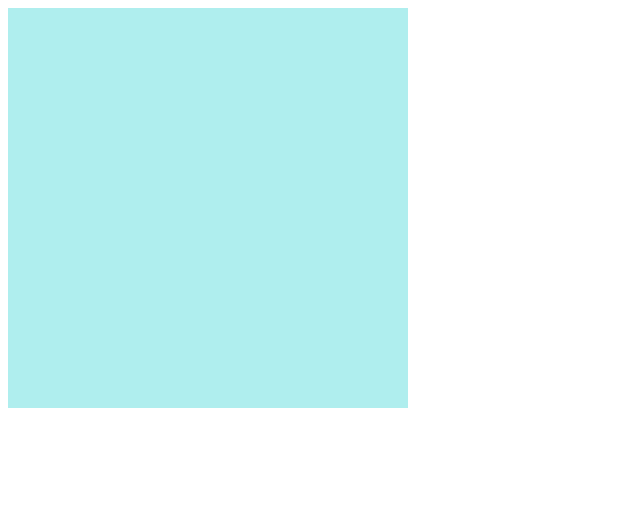
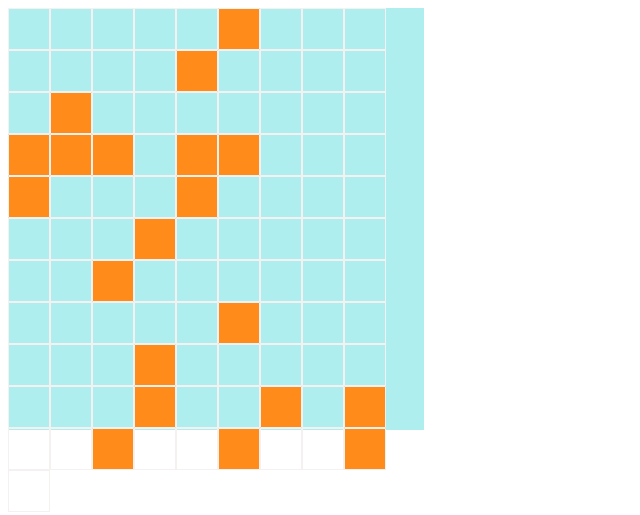
Before and after one commit to linettejv/Minesweeper, a plain HTML site: page index.html in a window 1280 px wide. Shown: the whole page, without its empty margins (0-640 px from the left). Drawn offline with Linux system fonts and the light colour scheme.

Commit message:
Added the neighbouring bomb vales

```diff
--- a/app.js
+++ b/app.js
@@ -3,18 +3,76 @@ document.addEventListener('DOMContentLoaded',() =>{
   const grid = document.querySelector('.grid')
   let width = 10
   let squares = []
+  let bombNum = 20
   // that's how variables are set in js
   // CREATING THE BOARD :
   function createBoard(){
+    // getting a shuffled array with bombs
+    const bombArray = Array(bombNum).fill('bomb')
+    // creating a bomb array
+    const emptySpaceArray = Array(width*width - bombNum).fill('empty')
+    // the safe spaces array
+
+    /*console.log(bombArray)
+    console.log(emptySpaceArray)
+    // this shows the output on the console tab while inspecting */
+
+    const gameArray = emptySpaceArray.concat(bombArray)
+    console.log(gameArray)
+    // normally concatinated gameArray , this should be shuffled :
+    const shuffledArray =  gameArray.sort(() => Math.random() -0.5)
+    console.log(shuffledArray)
+
+    // 1. done
     for(let i =0 ; i < width*width ; i++){
         const square = document.createElement('div')
         // creating a 100 squares
         square.setAttribute('id',i)
         // giving an id for each square created
+        square.classList.add(shuffledArray[i])
+        // giving a bomb / celar space assignment to each square while creating them
+
         grid.appendChild(square)
+        squares.push(square)
+
+        // normal click
+        square.addEventListener('click',function(e){
+          this.click(square)
+        })
     }
+
+    // to add numbers to the neighbouring squares
+
   }
   createBoard()
   // creating the 100 tiny squares
+  for ( let i = 0 ; i <squares.length ; i++ ){
+    let total = 0
+    const isLeftEdge = ( i % width === 0)
+    const isRightEdge = (i % width === width - 1)
+    // checking for left and right edges , those are exceptional cases
+
+    if (squares[i].classList.contains('empty')){
+      if (i > 0 && !isLeftEdge && squares[i-1].classList.contains('bomb'))total++
+      // checking square to the left
+      if (i > 9 && !isRightEdge && squares[i+1 - width].classList.contains('bomb'))total++
+      // checking square  to the north east , checking starts at 10 , the second row
+      if (i > 10 && squares[i - width].classList.contains('bomb')) total ++
+      // checking for square right above
+      if ( i > 11 && !isLeftEdge && squares[i - 1 - width].classList.contains('bomb')) total++
+      // above left
+      if ( i < 99 && !isRightEdge && squares[i+1].classList.contains('bomb'))total ++
+      // all rights // 98?
+      if (i < 90 && !isLeftEdge && squares[i + width - 1].classList.contains('bomb'))total ++
+      // below left
+      if ( i < 90 && squares[i + width].classList.contains('bomb'))total++
+      // below
+      if ( i < 89 && !isRightEdge && squares[i+1+width].classList.contains('bomb'))total++
+      // below right
+
+      squares[i].setAttribute('data',total)
+      console.log(squares[i])
+    }
+  }
 
 })
--- a/style.css
+++ b/style.css
@@ -1,6 +1,11 @@
+/* * {
+    margin: 0;
+    padding: 0;
+  } */
+
 .grid {
-    height: 400px;
-    width: 400px;
+    height: 422px;
+    width: 416px;
     display: flex;
     flex-wrap: wrap;
     background-color: paleturquoise;
@@ -11,3 +16,14 @@ with 40 px square each */
     height: 40px;
     width: 40px;
 }
+
+.empty{
+    border: 0.01px solid rgb(246, 241, 241);
+    /* border-radius: 1px; */
+}
+
+.bomb{
+    background-color: 	#ff8c1a;
+    border: 0.01px solid rgb(246, 241, 241);
+    border-radius: 1px;
+}
```
